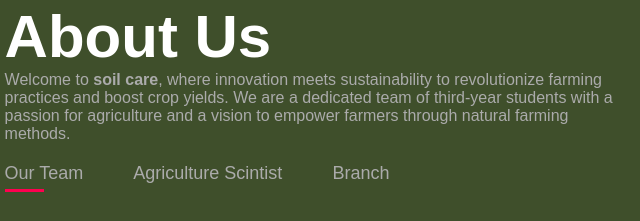
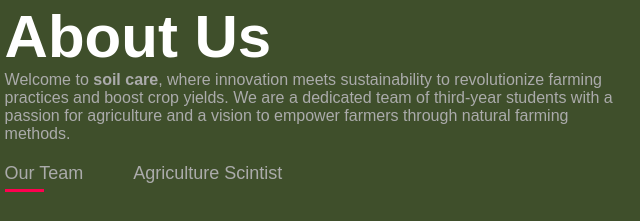
Before and after one commit to rohitruhela1/soil-care, a plain HTML site: page index.html in a window 1280 px wide. Shown: the part 888-1109 px from the top of the page, 533-1173 px from the left. Drawn offline with Linux system fonts and the light colour scheme.

Commit message:
Update index.html

```diff
--- a/index.html
+++ b/index.html
@@ -64,7 +64,7 @@
               <p class="tab-links" onclick="opentab('experience')">
                 Agriculture Scintist
               </p>
-              <p class="tab-links" onclick="opentab('education')">Branch</p>
+
             </div>
             <div class="tab-contents active-tab" id="skills">
               <ul>
```
